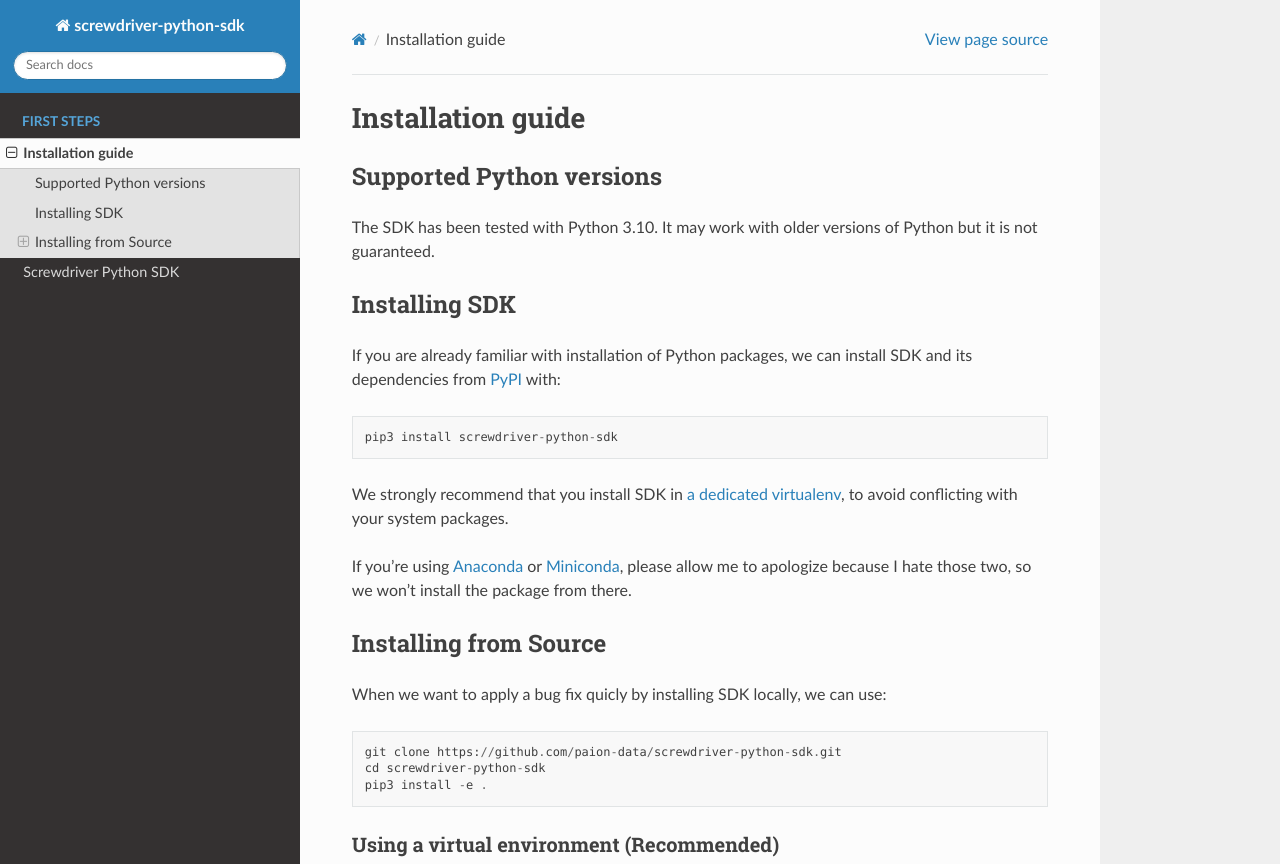
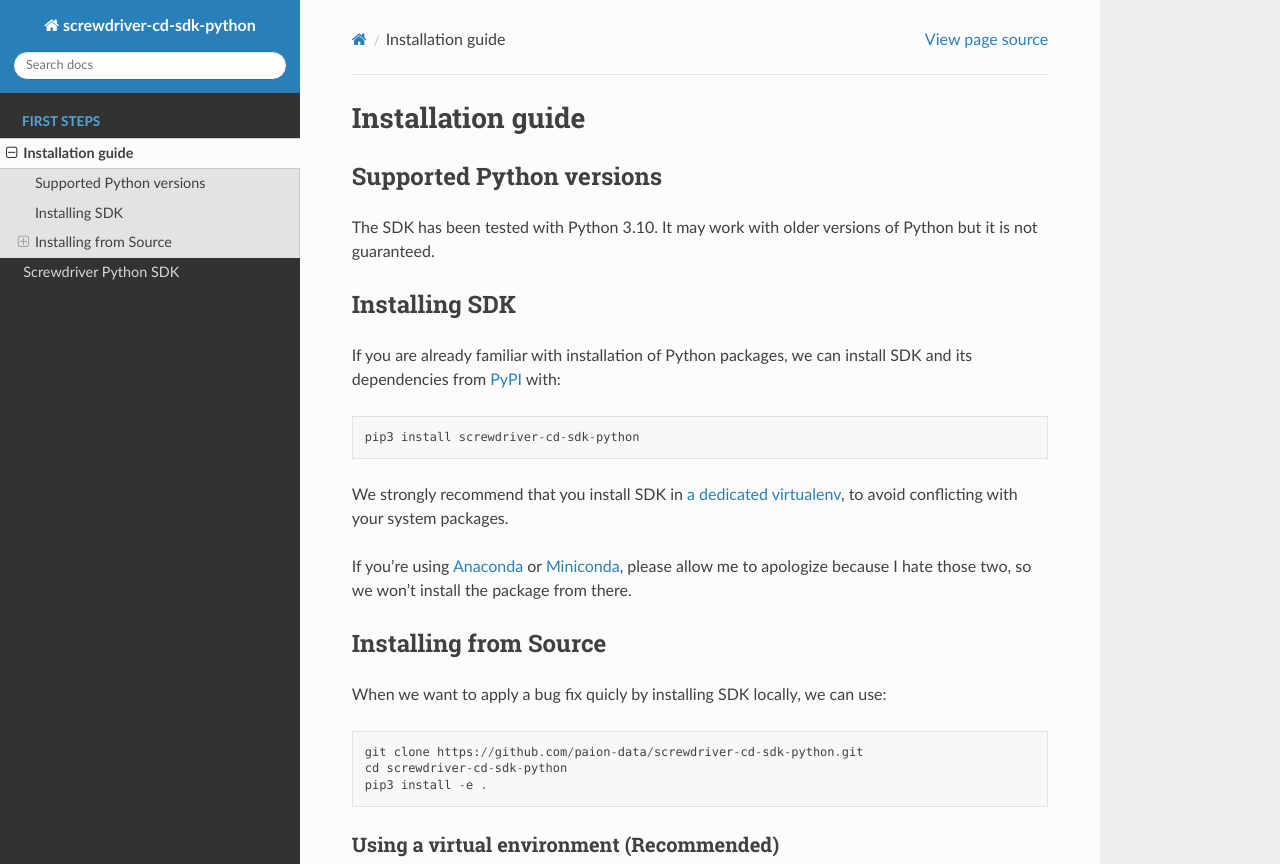
Before and after one commit to paion-data/screwdriver-cd-sdk-python, a Sphinx documentation site: the page built from docs/source/intro/install.rst, in a window 1280 px wide and 1336 px high. Shown: the top 864 px of the window. Built offline with Sphinx 7.4.7 and the Read the Docs theme 2.0.0, drawn with Linux system fonts in a browser that asks for light colours.

Commit message:
Fork customization

```diff
--- a/docs/source/conf.py
+++ b/docs/source/conf.py
@@ -17,7 +17,7 @@ sys.path.insert(0, os.path.abspath('../../'))
 
 # -- Project information -----------------------------------------------------
 
-project = 'screwdriver-python-sdk'
+project = 'screwdriver-cd-sdk-python'
 copyright = '2024, Paion Data'
 author = 'Paion Data'
 
--- a/docs/source/faq.rst
+++ b/docs/source/faq.rst
@@ -24,7 +24,7 @@ Generate Sphinx Documentation Locally
 
 This site is auto-generated using `Sphinx <https://www.sphinx-doc.org/en/master/>`_ with the following command in venv::
 
-    cd /path/to/screwdriver-python-sdk/
+    cd /path/to/screwdriver-cd-sdk-python/
     python3 -m venv venv
     source venv/bin/activate
     pip3 install .
@@ -42,7 +42,7 @@ Install SDK from Source Locally
 
 We recommend creating a virtualenv for your application and activate it
 
-Navigate to the ``screwdriver-python-sdk`` root directory and run::
+Navigate to the ``screwdriver-cd-sdk-python`` root directory and run::
 
     pip3 install -e .
 
--- a/docs/source/index.rst
+++ b/docs/source/index.rst
@@ -9,7 +9,7 @@ Having trouble? We'd like to help!
 
 * Try the :doc:`FAQ <faq>` -- it's got answers to some common questions.
 * Looking for specific information? Try the :ref:`genindex` or :ref:`modindex`.
-* Report bugs with screwdriver-python-sdk in our `issue tracker`_.
+* Report bugs with screwdriver-cd-sdk-python in our `issue tracker`_.
 * Join the Discord community `Screwdriver Discord`_.
 
 .. hint::
@@ -29,7 +29,7 @@ First Steps
    intro/install
 
 :doc:`intro/install`
-    Get screwdriver-python-sdk installed on your computer.
+    Get screwdriver-cd-sdk-python installed on your computer.
 
 
 Usage
@@ -40,5 +40,5 @@ Usage
 
    sdk
 
-.. _issue tracker: https://github.com/paion-data/screwdriver-python-sdk/issues
+.. _issue tracker: https://github.com/paion-data/screwdriver-cd-sdk-python/issues
 .. _Screwdriver Discord: https://discord.com/widget?id=1230730932957478983&theme=dark
--- a/docs/source/intro/install.rst
+++ b/docs/source/intro/install.rst
@@ -15,9 +15,9 @@ Installing SDK
 ==============
 
 If you are already familiar with installation of Python packages, we can install SDK and its dependencies from
-`PyPI <https://pypi.org/project/screwdriver-python-sdk/>`_ with::
+`PyPI <https://pypi.org/project/screwdriver-cd-sdk-python/>`_ with::
 
-    pip3 install screwdriver-python-sdk
+    pip3 install screwdriver-cd-sdk-python
 
 We strongly recommend that you install SDK in :ref:`a dedicated virtualenv <intro-using-virtualenv>`, to avoid
 conflicting with your system packages.
@@ -32,8 +32,8 @@ Installing from Source
 
 When we want to apply a bug fix quicly by installing SDK locally, we can use::
 
-    git clone https://github.com/paion-data/screwdriver-python-sdk.git
-    cd screwdriver-python-sdk
+    git clone https://github.com/paion-data/screwdriver-cd-sdk-python.git
+    cd screwdriver-cd-sdk-python
     pip3 install -e .
 
 
--- a/setup.py
+++ b/setup.py
@@ -1,10 +1,10 @@
 from setuptools import setup, find_packages
 
 setup(
-    name="screwdriver-python-sdk",
+    name="screwdriver-cd-sdk-python",
     version="1.0.0",
     description="Screwdriver Python Software Development Kit (SDK) used to write Python automation scripts that create and manage resources in Screwdriver",
-    url="https://github.com/paion-data/screwdriver-python-sdk",
+    url="https://github.com/paion-data/screwdriver-cd-sdk-python",
     author="Paion Data",
     author_email="jack20220723@gmail.com",
     license="Apache-2.0",
```
Also changed, not shown: README.md (+5 -5 lines), 1 other file.
